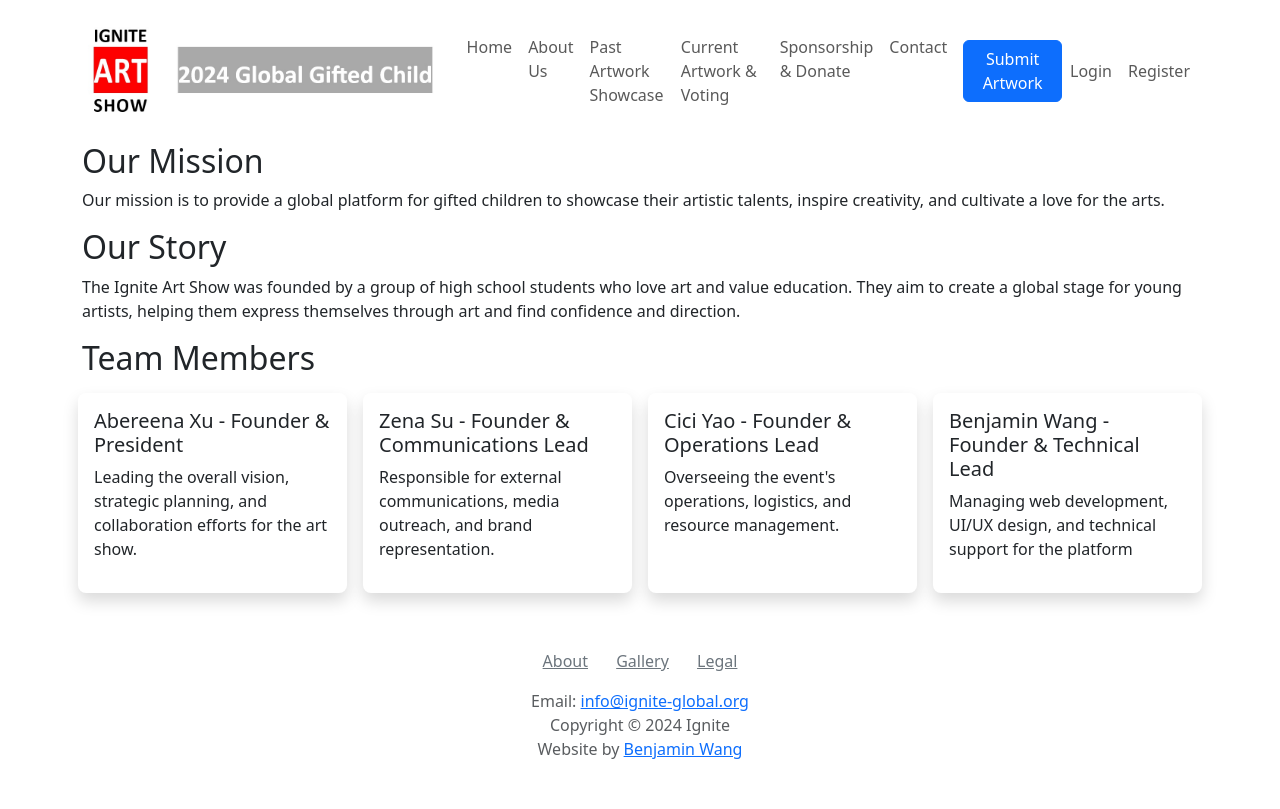
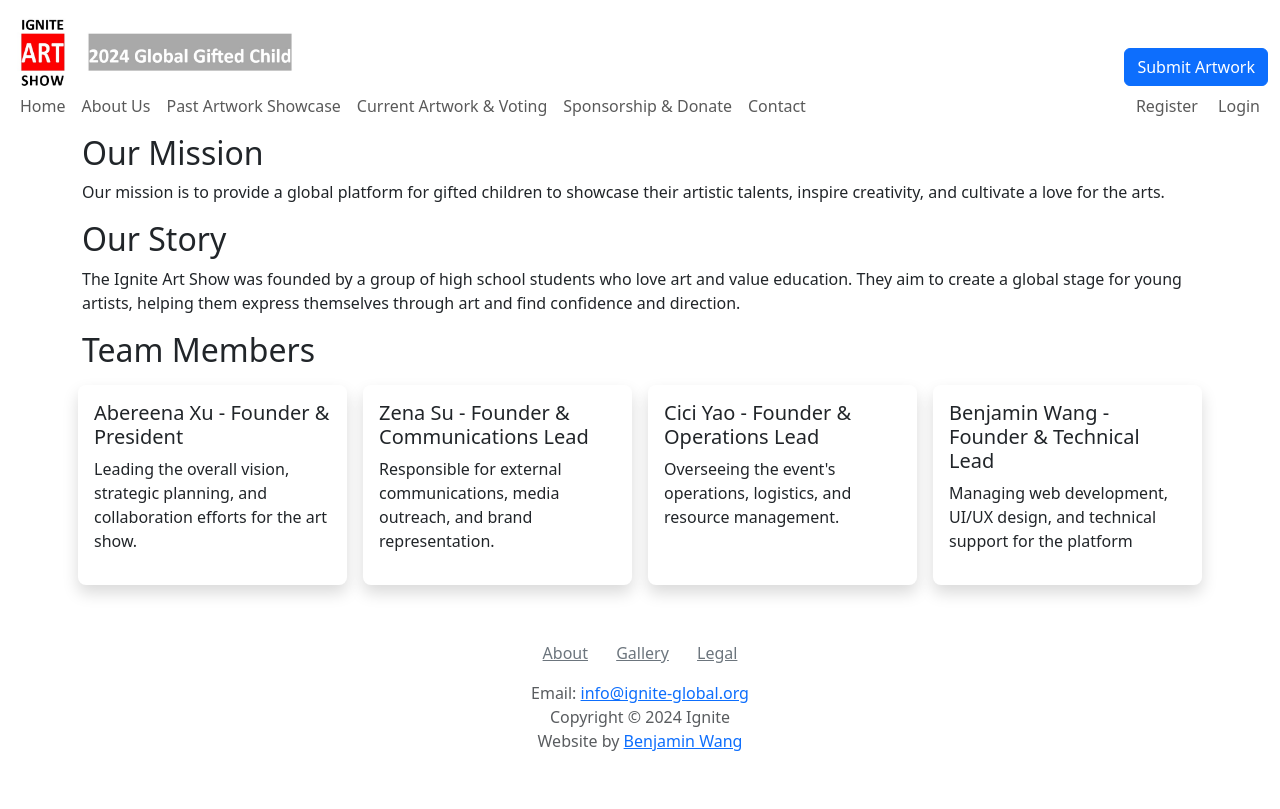
Before and after one commit to wenbang24/ignite, a Flask app: page /about in a window 1280 px wide. After the commit the page ends 751 px from the top, so only its background shows below. Run offline with Flask 3, Linux system fonts and the light colour scheme; some libraries are stand-ins or nearby versions.

Commit message:
fix navbar

```diff
--- a/static/styles.css
+++ b/static/styles.css
@@ -23,3 +23,27 @@
 #phoneInputDiv > div {
     width: 100%;
 }
+
+.navbar-nav {
+  width: calc(100vw - 24px);
+}
+
+.navbar-brand {
+  position: absolute;
+  top: calc(0px + 8px);
+}
+
+.move-right a {
+  display: inline-block;
+}
+
+@media screen and (max-width: 767px) {
+  .navbar-brand {
+    position: relative;
+    top: 0;
+  }
+
+  .move-right a {
+    display: block;
+  }
+}
--- a/templates/base.html
+++ b/templates/base.html
@@ -23,39 +23,55 @@
     <link rel="stylesheet" href="{{ url_for('static', filename='assets/css/countrySelect.css') }}">
     <link rel="icon" href="{{ url_for('static', filename='assets/img/favicon.ico') }}">
 </head>
-
 <body>
-<nav class="navbar navbar-expand-lg bg-body py-3">
-    <div class="container">
-        <a class="navbar-brand d-flex align-items-center" href="{{ url_for('home') }}">
-            <!--<span>Ignite Global Art Show</span>-->
+<nav class="navbar navbar-light navbar-expand-md">
+    <div class="container-fluid">
+        <a class="navbar-brand" href="{{ url_for('home') }}">
             <img src="{{ url_for('static', filename='assets/img/logo.jpeg') }}" alt="Ignite Global Art Show"
-                 style="height: 100px;">
+                 style="height: 80px;">
         </a>
-        <button class="navbar-toggler" data-bs-toggle="collapse"
-                data-bs-target="#navcol-2">
-            <span class="visually-hidden">Toggle navigation</span><span
-                class="navbar-toggler-icon">
-                </span>
+        <button class="navbar-toggler" data-bs-toggle="collapse" data-bs-target="#navbar">
+            <span class="visually-hidden">Toggle navigation</span>
+            <span class="navbar-toggler-icon"></span>
         </button>
-        <div id="navcol-2" class="collapse navbar-collapse">
-            <ul class="navbar-nav ms-auto">
-                <li class="nav-item"><a class="nav-link" href="{{ url_for('home') }}">Home</a></li>
-                <li class="nav-item"><a class="nav-link" href="{{ url_for('about') }}">About Us</a></li>
-                <li class="nav-item"><a class="nav-link" href="{{ url_for('winners') }}">Past Artwork Showcase</a></li>
-                <li class="nav-item"><a class="nav-link" href="{{ url_for('gallery') }}">Current Artwork & Voting</a></li>
-                <li class="nav-item"><a class="nav-link" href="{{ url_for('donate') }}">Sponsorship & Donate</a></li>
-                <li class="nav-item"><a class="nav-link" href="{{ url_for('contact') }}">Contact</a></li>
-            </ul>
-            <a class="btn btn-primary ms-md-2" role="button" href="{{ url_for('submit') }}">Submit Artwork</a>
-            <ul class="navbar-nav ms-auto">
-                {% if current_user.is_authenticated %}
-                    <li class="nav-item"><a class="nav-link" href="{{ url_for('logout') }}">Logout</a></li>
-                {% else %}
-                    <li class="nav-item"><a class="nav-link" href="{{ url_for('login') }}">Login</a></li>
-                    <li class="nav-item"><a class="nav-link" href="{{ url_for('register') }}">Register</a></li>
-                {% endif %}
-            </ul>
+        <div id="navbar" class="collapse navbar-collapse" style="padding-top: 40px;">
+            <div class="row ms-auto">
+                <div class="col-12 ps-0">
+                    <ul class="navbar-nav float-none float-md-end d-flex justify-content-start">
+                        <li class="nav-item"><a class="nav-link" href="{{ url_for('home') }}">Home</a></li>
+                        <li class="nav-item"><a class="nav-link" href="{{ url_for('about') }}">About Us</a></li>
+                        <li class="nav-item"><a class="nav-link" href="{{ url_for('winners') }}">Past Artwork
+                            Showcase</a></li>
+                        <li class="nav-item"><a class="nav-link" href="{{ url_for('gallery') }}">Current Artwork &
+                            Voting</a></li>
+                        <li class="nav-item"><a class="nav-link" href="{{ url_for('donate') }}">Sponsorship & Donate</a>
+                        </li>
+                        <li class="nav-item"><a class="nav-link" href="{{ url_for('contact') }}">Contact</a></li>
+                        <li class="nav-item ms-md-auto move-right">
+                            {% if current_user.is_authenticated %}
+                                <a class="nav-link" href="{{ url_for('logout') }}">
+                                    <i class="fa-solid fa-user"></i> Logout
+                                </a>
+                            {% else %}
+                                <a class="nav-link" href="{{ url_for('register') }}">
+                                    <i class="fa-solid fa-user"></i> Register
+                                </a>
+                                <a class="nav-link" href="{{ url_for('login') }}">
+                                    <i class="fa-sharp fa-solid fa-arrow-right-to-bracket"></i> Login
+                                </a>
+                            {% endif %}
+                        </li>
+                    </ul>
+                </div>
+                <div class="col-12 ps-0 order-md-first">
+                    <ul class="navbar-nav d-flex justify-content-end">
+                        <li class="nav-item">
+                            <a class="btn btn-primary ms-md-2" role="button" href="{{ url_for('submit') }}">Submit
+                                Artwork</a>
+                        </li>
+                    </ul>
+                </div>
+            </div>
         </div>
     </div>
 </nav>
```
